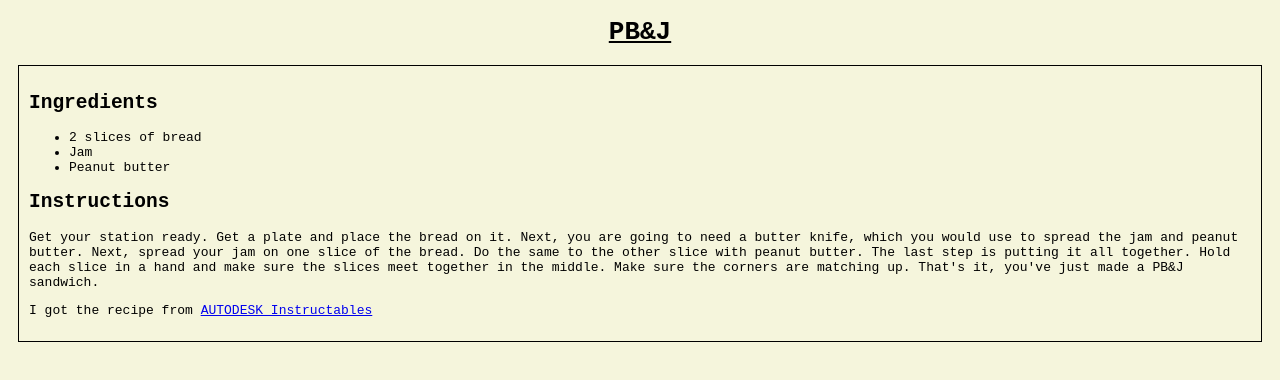
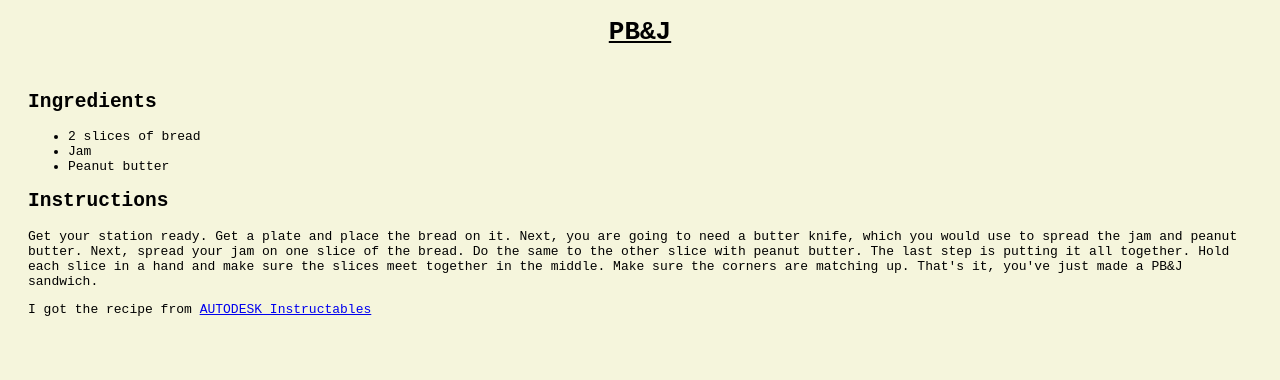
Before and after one commit to auralinn/Macondo-project, a plain HTML site: page pb&j recipe.html in a window 1280 px wide. Drawn offline with Linux system fonts and the light colour scheme.

Commit message:
Correct border syntax in recipe CSS
Fix border property syntax in .recipe class.

```diff
--- a/pbandj recipe.css
+++ b/pbandj recipe.css
@@ -4,7 +4,7 @@ body{
 }
 
 .recipe{
-    border: 1px solid black;
+    border: 1x solid black;
     padding: 10px;
     margin: 10px;
 }
```
